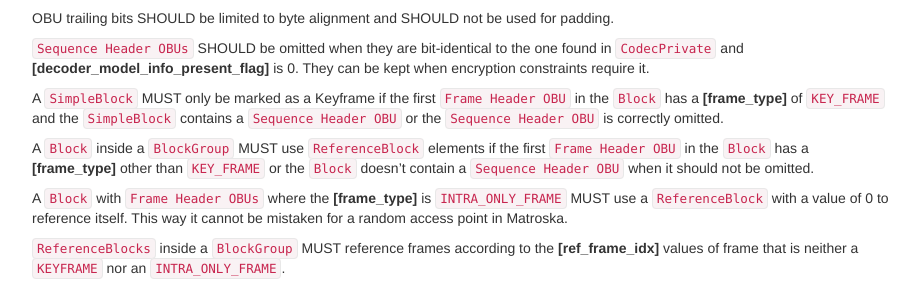
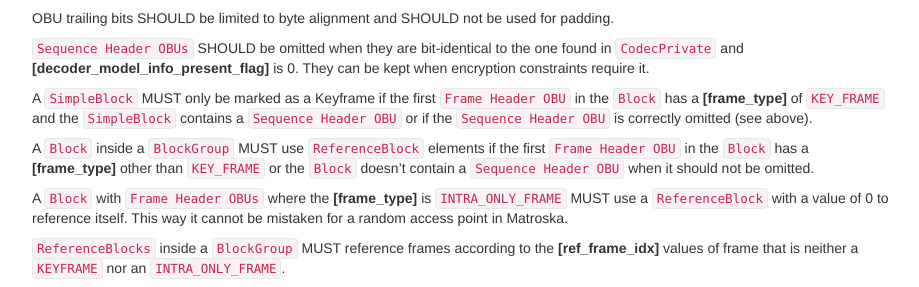
Before and after one commit to ietf-wg-cellar/matroska-specification, a Jekyll site: the page built from codec/av1.md, in a window 1280 px wide and 900 px high, scrolled down 1971 px. Shown: the part 150-437 px from the top of the window, without its empty margins (273-1192 px from the left). Built offline with Jekyll 4.4.1, drawn with Linux system fonts in a browser that asks for light colours; our own code applies the rules of GitHub Pages for plain Markdown files.

Commit message:
av1: reword the SimpleBlock keyframe flag

```diff
--- a/codec/av1.md
+++ b/codec/av1.md
@@ -77,7 +77,7 @@ OBU trailing bits SHOULD be limited to byte alignment and SHOULD not be used for
 
 `Sequence Header OBUs` SHOULD be omitted when they are bit-identical to the one found in `CodecPrivate` and __[decoder_model_info_present_flag]__ is 0. They can be kept when encryption constraints require it.
 
-A `SimpleBlock` MUST only be marked as a Keyframe if the first `Frame Header OBU` in the `Block` has a __[frame_type]__ of `KEY_FRAME` and the `SimpleBlock` contains a `Sequence Header OBU` or the `Sequence Header OBU` is correctly omitted.
+A `SimpleBlock` MUST only be marked as a Keyframe if the first `Frame Header OBU` in the `Block` has a __[frame_type]__ of `KEY_FRAME` and the `SimpleBlock` contains a `Sequence Header OBU` or if the `Sequence Header OBU` is correctly omitted (see above).
 
 A `Block` inside a `BlockGroup` MUST use `ReferenceBlock` elements if the first `Frame Header OBU` in the `Block` has a __[frame_type]__ other than `KEY_FRAME` or the `Block` doesn't contain a `Sequence Header OBU` when it should not be omitted.
 
```
